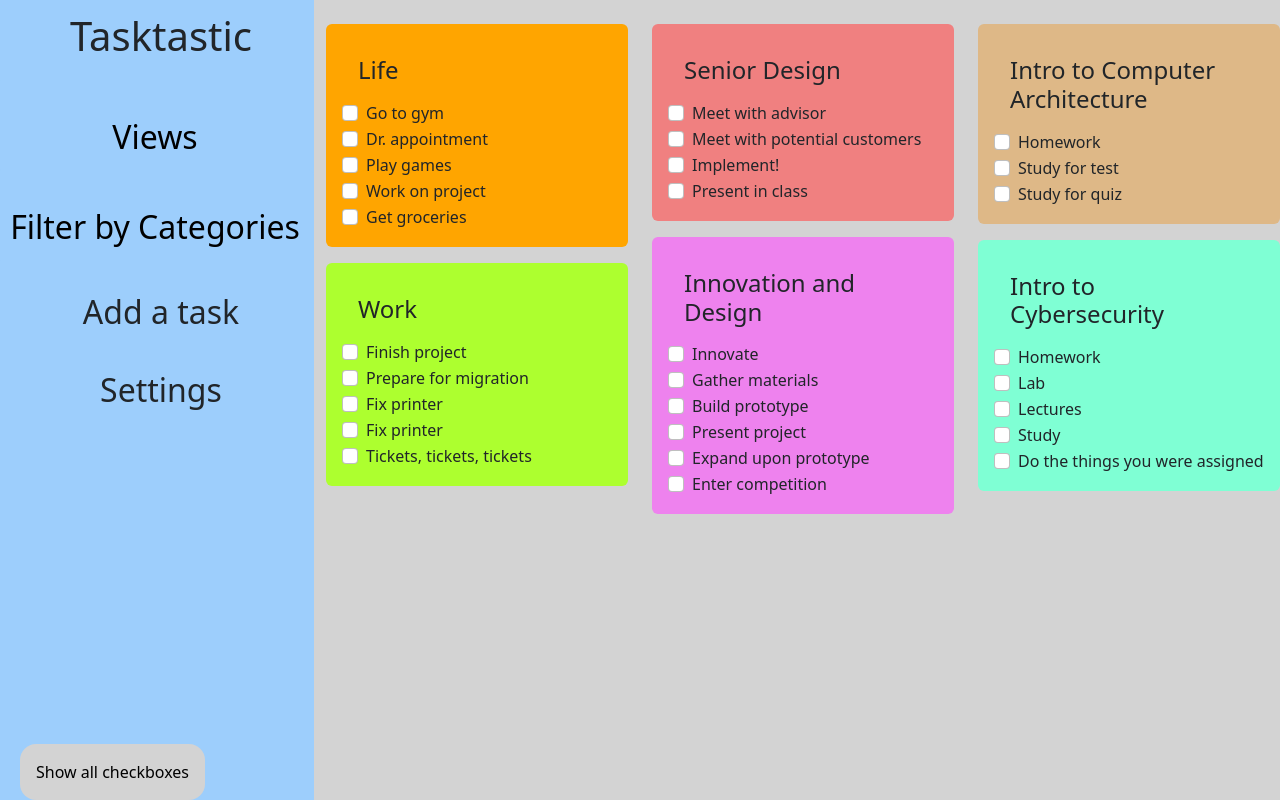
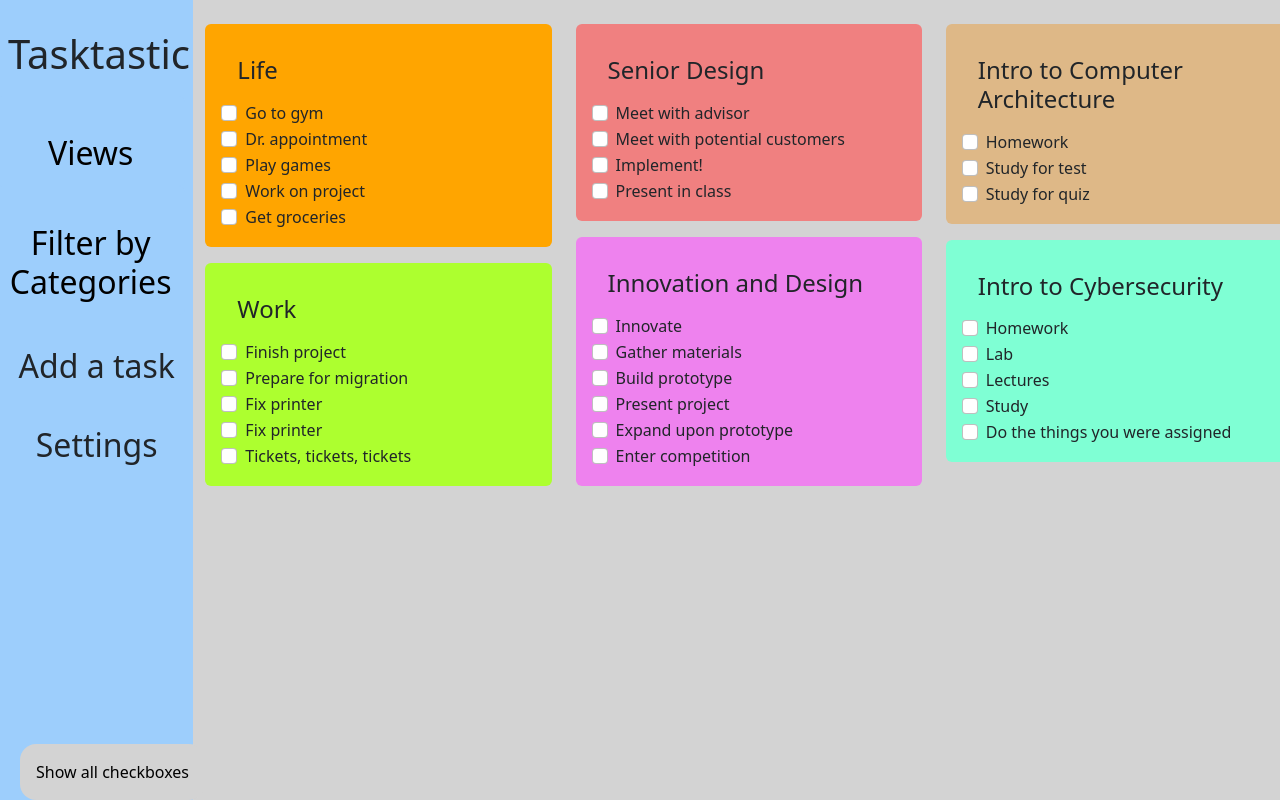
Before and after one commit to deaddydot/todolist, a React (Create React App) app: page / in a window 1280 px wide. Shown: the top 800 px of the page. Built offline with nearby package versions, Linux system fonts and the light colour scheme.

Commit message:
Made it so App.js holds entire view instead of individual columns.

```diff
--- a/src/App.js
+++ b/src/App.js
@@ -3,9 +3,7 @@ import Container from 'react-bootstrap/Container';
 import Row from 'react-bootstrap/Row';
 import Col from 'react-bootstrap/Col';
 import Sidebar from './Sidebar/Sidebar';
-import TaskViewCol1 from './TaskView/TaskViewCol1';
-import TaskViewCol2 from './TaskView/TaskViewCol2';
-import TaskViewCol3 from './TaskView/TaskViewCol3';
+import TaskView from './TaskView/TaskView';
 import ShowAllCheckboxes from './ShowAllCheckboxes';
 
 export class App extends React.Component {
@@ -30,10 +28,8 @@ export class App extends React.Component {
     return (
       <Container fluid='true'>
         <Row>
-          <Col style={{ paddingLeft: '0', paddingRight: '0' }}><Sidebar /></Col>
-          <Col style={{ paddingLeft: '0', paddingRight: '0' }}><TaskViewCol1 showAll={this.state.showAll} /></Col>
-          <Col style={{ paddingLeft: '0', paddingRight: '0' }}><TaskViewCol2 showAll={this.state.showAll} /></Col>
-          <Col style={{ paddingLeft: '0', paddingRight: '0' }}><TaskViewCol3 showAll={this.state.showAll} /></Col>
+          <Col style={{ paddingLeft: '0', paddingRight: '0' }} xs={2}><Sidebar /></Col>
+          <Col style={{ paddingLeft: '0', paddingRight: '0' }}><TaskView showAll={this.state.showAll} /></Col>
           <ShowAllCheckboxes onClick={() => this.handleClick()} />
         </Row>
       </Container>
--- a/src/Sidebar/Sidebar.js
+++ b/src/Sidebar/Sidebar.js
@@ -12,7 +12,7 @@ function Sidebar() {
   const [open2, setOpen2] = useState(false);
 
   return (
-    <div className='sidebar' style={{paddingLeft: '20px'}}>
+    <div className='sidebar' style={{padding: '20px'}}>
       <Row style={{height: '10%', alignContent: 'center'}}>
         <h1 className='text-center'>Tasktastic</h1>
       </Row>
--- /dev/null
+++ b/src/TaskView/TaskView.js
@@ -0,0 +1,22 @@
+import React from 'react';
+import Col from 'react-bootstrap/Col';
+import Row from 'react-bootstrap/Row';
+import TaskViewCol1 from './TaskViewCol1';
+import TaskViewCol2 from './TaskViewCol2';
+import TaskViewCol3 from './TaskViewCol3';
+
+export default class TaskView extends React.Component {
+  constructor(props) {
+    super(props);
+  }
+
+  render() {
+    return (
+      <Row>
+        <Col style={{ paddingLeft: '0', paddingRight: '0' }}><TaskViewCol1 showAll={this.props.showAll} /></Col>
+        <Col style={{ paddingLeft: '0', paddingRight: '0' }}><TaskViewCol2 showAll={this.props.showAll} /></Col>
+        <Col style={{ paddingLeft: '0', paddingRight: '0' }}><TaskViewCol3 showAll={this.props.showAll} /></Col>
+      </Row>
+    );
+  }
+}
```
